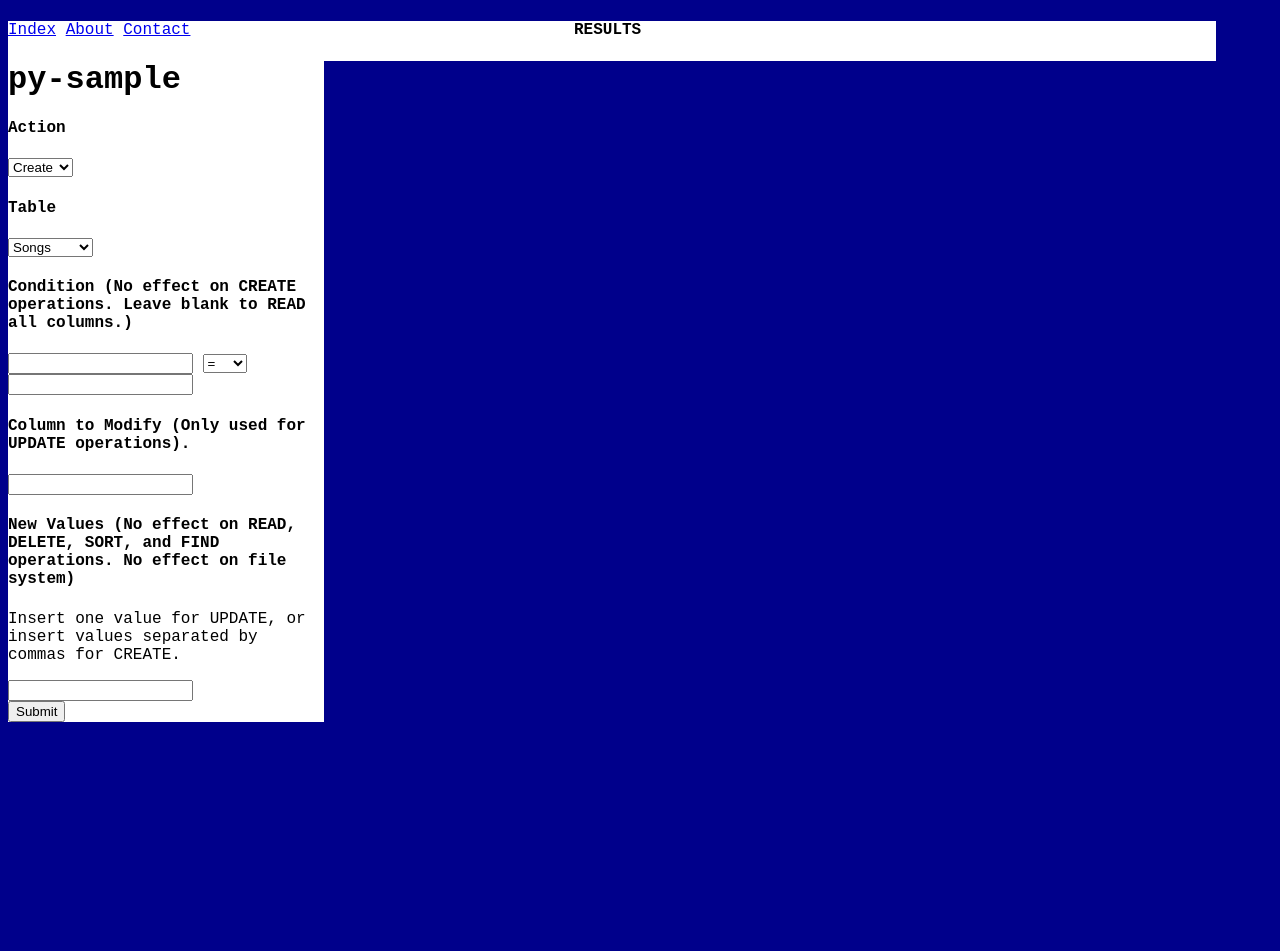
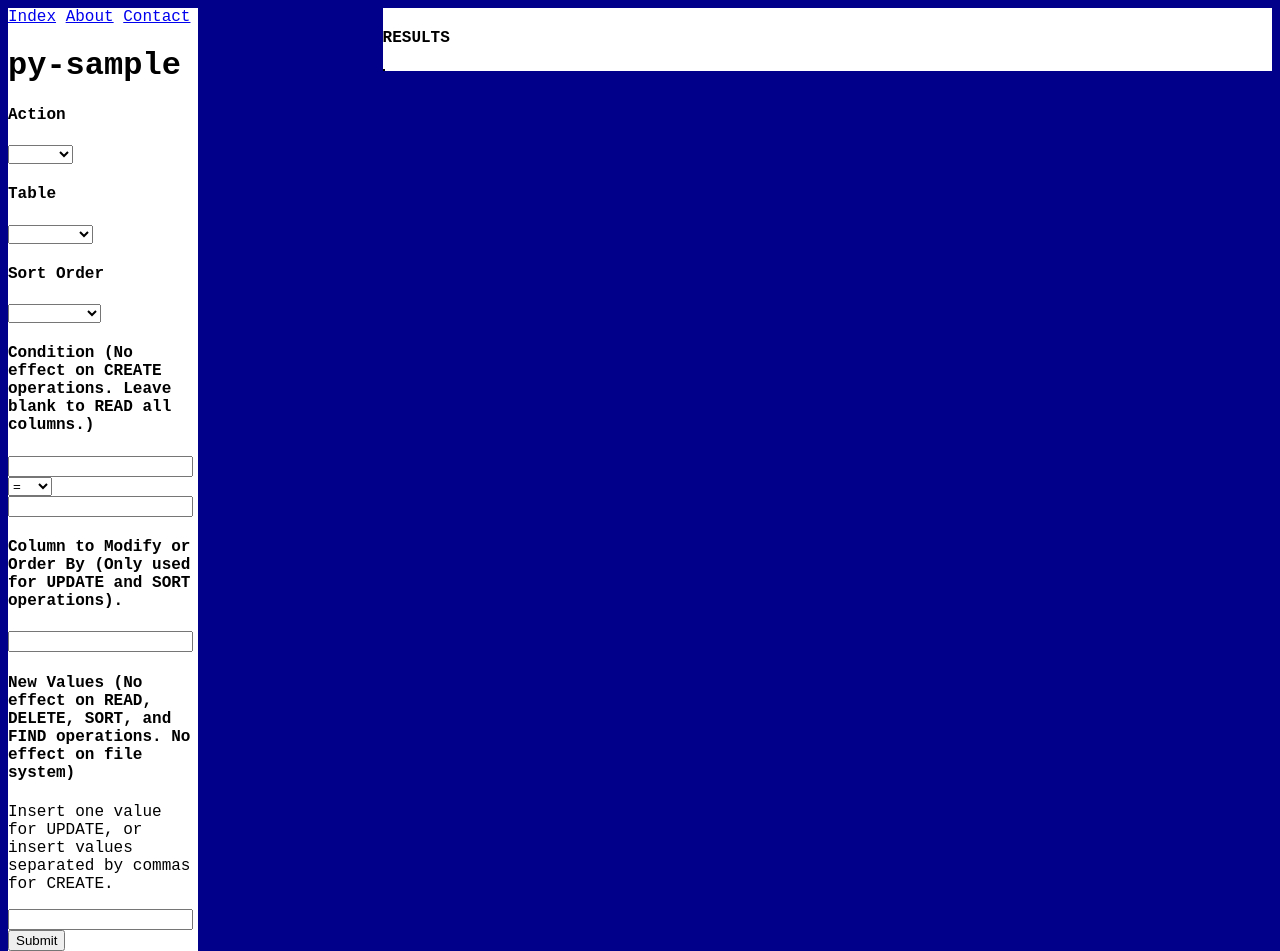
Before and after one commit to xyzes/py-sample, a Flask app: page / in a window 1280 px wide. Before the commit the page ends 722 px from the top, so only its background shows below. Run offline with Flask 2, Linux system fonts and the light colour scheme; data that the repository does not hold is empty; parts of the project's set-up code (start-up, migrations or seed data) failed here and were passed over.

Commit message:
UI Read and Style
Read operations work on web application. Minor style changes

```diff
--- a/py_sample/__init__.py
+++ b/py_sample/__init__.py
@@ -5,15 +5,12 @@
 from flask import Flask
 app = Flask(__name__)
 
-import pypyodbc as pyodbc
 import getpass
 import py_sample.views
 import py_sample.utils
 
 # Create connection Object which will contain SQL Server Connection
 print("Please type your username:")
-CONNECTION ='DRIVER={SQL Server Native Client 11.0};' + 'SERVER=(localdb)\MSSQLLocalDB;' + 'DATABASE=sampleorganizer;' + 'UID=' + input() + ';' + 'PWD=' + getpass.getpass('Enter your password:\n') + ';'
-CONN = (pyodbc.connect(CONNECTION))
-print('Connected to database.\n')
+CONN ='DRIVER={SQL Server Native Client 11.0};' + 'SERVER=(localdb)\MSSQLLocalDB;' + 'DATABASE=sampleorganizer;' + 'UID=' + input() + ';' + 'PWD=' + getpass.getpass('Enter your password:\n') + ';'
 
 views.update(utils.controller({}, CONN))
--- a/py_sample/static/style.css
+++ b/py_sample/static/style.css
@@ -3,21 +3,28 @@
     font-family: "Courier New";
 }
 
-.table .th .td .tr {
+table {
+    white-space: nowrap;
+    table-layout: fixed;
+}
+
+table, th, td, tr {
     border-style: solid;
     border-width: 1px;
     border-color: black;
 }
 
 .left-div {
+    width: 15%;
+    background: red;
     float: left;
-    width: 25%;
-    margin-right: 250px;
+    margin-right: 185px;
     background-color: white;
 }
 
 .right-div {
-    width: 75%;
-    margin-left: 260px;
+    margin-left: 15%;
+    overflow: auto;
+    margin-left: 190px;
     background-color: white;
 }
--- a/py_sample/templates/index.html
+++ b/py_sample/templates/index.html
@@ -16,6 +16,7 @@
             <div>
                 <h4>Action</h4>
                 <select name="action">
+                    <option value=""></option>
                     <option value="create">Create</option>
                     <option value="read">Read</option>
                     <option value="update">Update</option>
@@ -27,6 +28,7 @@
             <div>
                 <h4>Table</h4>
                 <select name="table">
+                    <option value=""></option>
                     <option value="song">Songs</option>
                     <option value="sound">Sounds</option>
                     <option value="movie">Movies</option>
@@ -34,6 +36,14 @@
                     <option value="publisher">Publishers</option>
                     <option value="album">Albums</option>
                     <option value="genre">Genres</option>
+                </select>
+            </div>
+            <div>
+                <h4>Sort Order</h4>
+                <select name="direction">
+                    <option value=""></option>
+                    <option value="desc">Descending</option>
+                    <option value="asc">Ascending</option>
                 </select>
             </div>
             <div>
@@ -51,7 +61,7 @@
                 <input type="text" name="Item 2" value="">
             </div>
             <div>
-                <h4>Column to Modify (Only used for UPDATE operations).</h4>
+                <h4>Column to Modify or Order By (Only used for UPDATE and SORT operations).</h4>
                 <input type="text" name="column" value="">
             </div>
             <div>
--- a/py_sample/utils.py
+++ b/py_sample/utils.py
@@ -19,12 +19,15 @@
         item2 = input.get("Item 2")
         col = input.get("column")
         vals = input.get("new")
+        dir = input.get("direction")
         cond = None
         if item1 and comp and item2:
             cond = "{} {} {}".format(item1, comp, item2)
-        if action and table:
-            if action == "read":
+        if action != "" and table != "":
+            if action == "read" and vals:
                 query = read(table, vals)
+            if action == "read" and not vals:
+                query = read(table)
             if action == "create" and vals:
                 query = create(table, vals)
             if action == "update" and vals and cond:
@@ -35,51 +38,49 @@
                 query = sort(table, col, order)
             if action == "find" and cond:
                 query = find(table, cond)
-    cursor = CONN.cursor()
-    if query != "":
-        cursor.execute(query)
-    else:
-        cursor.execute(default)
+    connection = pyodbc.connect(CONN)
+    cursor = connection.cursor()
+    if query == "":
+        query = default
+    cursor.execute(query)
     DATA = "<table>"
     for row in cursor:
         DATA += "<tr>"
-        for x in row:
-            DATA += "<td>" + str(x) + "</td>"
+        for col in row:
+            DATA += "<td>" + str(col) + "</td>"
         DATA += "</tr>"
     DATA += "</table>"
     views.DATA = DATA
+    cursor.close()
+    connection.close()
 
 DATA = 'C:\\Users\\xyzes\\Documents\\Python\\py-sample\\data'
 
 def scan(CONN):
-    cursor = CONN.cursor()
     for subdir, dirs, files in os.walk(DATA):
         for file in files:
             print(str.join(subdir, file))
 
 def create(table, val):
-    ans = "EXEC sampleorganizer.dbo.Add{}, {}".format(str(table).capitalize(), values)
+    ans = "EXEC sampleorganizer.dbo.Add{} {};".format(str(table).capitalize(), val)
     return ans
 
-def read(table, val = "*"):
-    col = str(val);
-    if col == None:
-        col = "*"
-    ans = "SELECT {} FROM {}".format(values, table)
+def read(table, col = "*"):
+    ans = "SELECT {} FROM {}".format(col, table)
     return ans;
 
 def update(table, cond, col, val):
-    ans = "EXEC sampleorganizer.dbo.CommandAlter {}, {}, {}, {}".format(table, cond, col, val)
+    ans = "EXEC sampleorganizer.dbo.CommandAlter {}, {}, {}, {};".format(table, cond, col, val)
     return ans
 
 def delete(table, cond):
-    ans = "EXEC sampleorganizer.dbo.CommandDelete {}, {}".format(table, cond)
+    ans = "EXEC sampleorganizer.dbo.CommandDelete {}, {};".format(table, cond)
     return ans
 
 def sort(table, col, order):
-    ans = "EXEC sampleorganizer.dbo.Sort {}, {}, {}".format(table, col, order)
+    ans = "EXEC sampleorganizer.dbo.Sort {}, {}, {};".format(table, col, order)
     return ans
 
 def find(table, cond):
-    ans = "EXEC sampleorganizer.dbo.Find {}, {}, {}".format(table, cond)
+    ans = "EXEC sampleorganizer.dbo.Find {}, {};".format(table, cond)
     return ans
```
